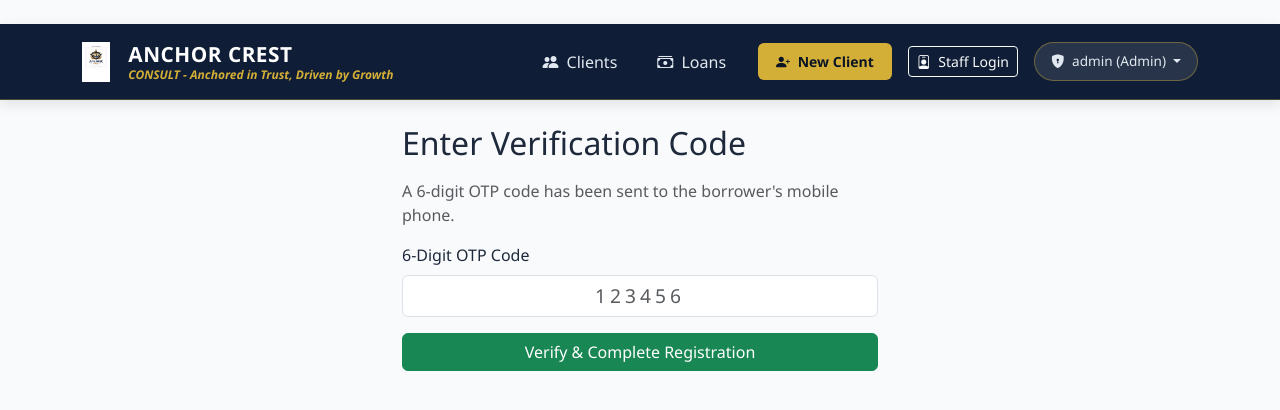
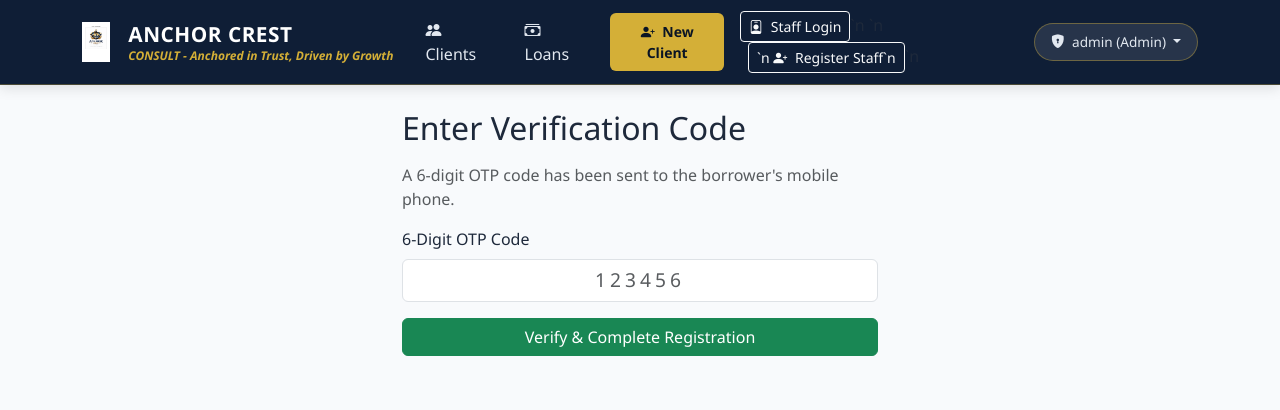
Before and after one commit to sarfocharles360-oss/microcredit_system, a Django app: page /clients/verify-otp/ in a window 1280 px wide. Shown: the top 410 px of the page. Run offline with Django 5.2, Linux system fonts and the light colour scheme; a user stored in the database is signed in.

Commit message:
Add Register Staff button next to Staff Login in base.html

```diff
--- a/templates/base.html
+++ b/templates/base.html
@@ -115,7 +115,7 @@
         </li>
 
         <li class="nav-item ms-2">
-          <a href="{% url 'login' %}" class="btn btn-outline-light btn-sm"><i class="bi bi-person-badge me-1"></i> Staff Login</a>
+          <a href="{% url 'login' %}" class="btn btn-outline-light btn-sm"><i class="bi bi-person-badge me-1"></i> Staff Login</a>`n            {% if user.is_superuser %}`n            <a href="{% url 'admin:auth_user_add' %}" class="btn btn-outline-light btn-sm ms-2">`n                <i class="bi bi-person-plus-fill me-1"></i> Register Staff`n            </a>`n            {% endif %}
         </li>
 
         {% if user.is_authenticated %}
```
